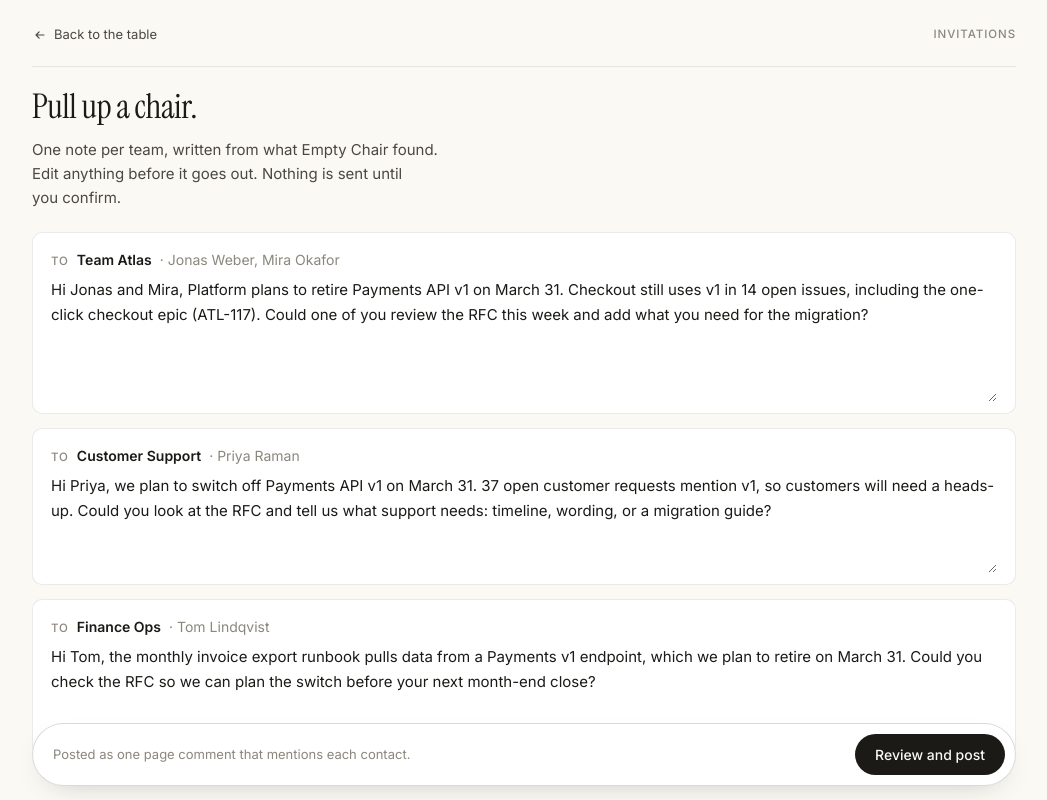
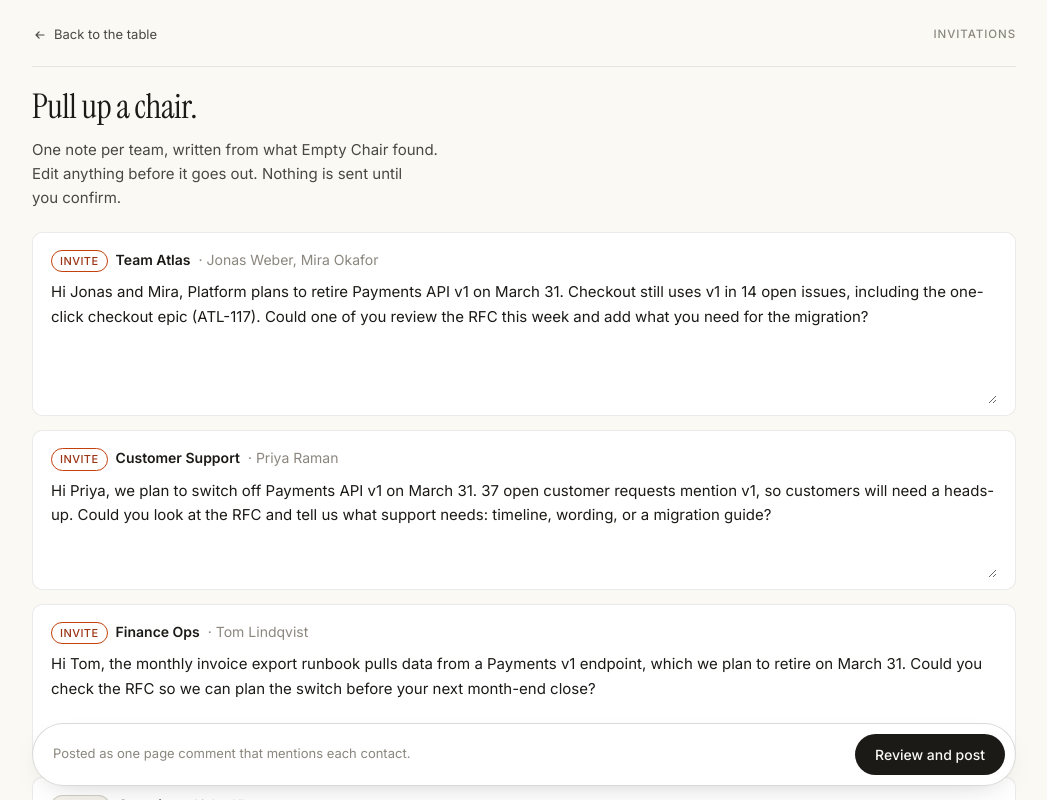
Before and after one commit to Philshirt18/empty-chair, a React (Vite) app in the folder static/panel/: page / in a window 1280 px wide. Both pictures are taken after a click on the button "Draft invitations". Shown: the top 800 px of the page, without its empty margins (116-1163 px from the left). Built offline with nearby package versions, Linux system fonts and the light colour scheme.

Commit message:
Nudge quiet readers instead of skipping them; drop successor systems from subjects
Teams that read the decision but stayed silent are now pre-selected and get a
short nudge that acknowledges they have seen it, labelled Nudge in the sheet.

Co-Authored-By: Claude Opus 5.5 <noreply@anthropic.com>

```diff
--- a/static/panel/src/App.tsx
+++ b/static/panel/src/App.tsx
@@ -28,7 +28,7 @@ export default function App() {
     try {
       const result = await analyze(force);
       setData(result);
-      setSelected(new Set(result.seats.filter((s) => s.status === 'missing').map((s) => s.id)));
+      setSelected(new Set(result.seats.filter((s) => s.status !== 'present').map((s) => s.id)));
     } catch (e) {
       setError(e instanceof Error ? e.message : 'Something went wrong.');
     } finally {
--- a/static/panel/src/components/InviteSheet.tsx
+++ b/static/panel/src/components/InviteSheet.tsx
@@ -52,7 +52,8 @@ export function InviteSheet({ drafts, pageTitle, onBack, onPost }: Props) {
           {final.map((d) => (
             <li key={d.seatId} className="letter">
               <div className="letter__to">
-                <span className="eyebrow">To</span> {d.team}
+                <span className={`kind kind--${d.kind ?? 'invite'}`}>{d.kind === 'nudge' ? 'Nudge' : 'Invite'}</span>
+                {d.team}
                 {d.recipients.length > 0 && (
                   <span className="letter__people">· {d.recipients.map((r) => r.name).join(', ')}</span>
                 )}
--- a/static/panel/src/mock.ts
+++ b/static/panel/src/mock.ts
@@ -165,5 +165,11 @@ export function mockInvites(seatIds: string[]): InviteDraft[] {
   return seatIds
     .map((id) => mockAnalysis.seats.find((s) => s.id === id))
     .filter((s): s is NonNullable<typeof s> => Boolean(s))
-    .map((s) => ({ seatId: s.id, team: s.team, recipients: s.contacts, message: texts[s.id] ?? '' }));
+    .map((s) => ({
+      seatId: s.id,
+      team: s.team,
+      kind: s.status === 'silent' ? 'nudge' : 'invite',
+      recipients: s.contacts,
+      message: texts[s.id] ?? '',
+    }));
 }
--- a/static/panel/src/styles.css
+++ b/static/panel/src/styles.css
@@ -979,3 +979,23 @@ textarea {
   font-size: 13px;
   color: var(--ink-3);
 }
+
+.kind {
+  padding: 2px 8px;
+  border-radius: 999px;
+  font-size: 11px;
+  font-weight: 500;
+  letter-spacing: 0.04em;
+  text-transform: uppercase;
+}
+
+.kind--invite {
+  color: var(--empty-ink);
+  border: 1px solid var(--empty);
+}
+
+.kind--nudge {
+  color: var(--ink-2);
+  background: var(--sunken);
+  border: 1px solid var(--rule-2);
+}
--- a/static/panel/src/types.ts
+++ b/static/panel/src/types.ts
@@ -48,6 +48,7 @@ export interface Analysis {
 export interface InviteDraft {
   seatId: string;
   team: string;
+  kind?: 'invite' | 'nudge';
   recipients: Contact[];
   message: string;
 }
```
Also changed, not shown: 2 other files (tests, documents, lock files or other folders).
